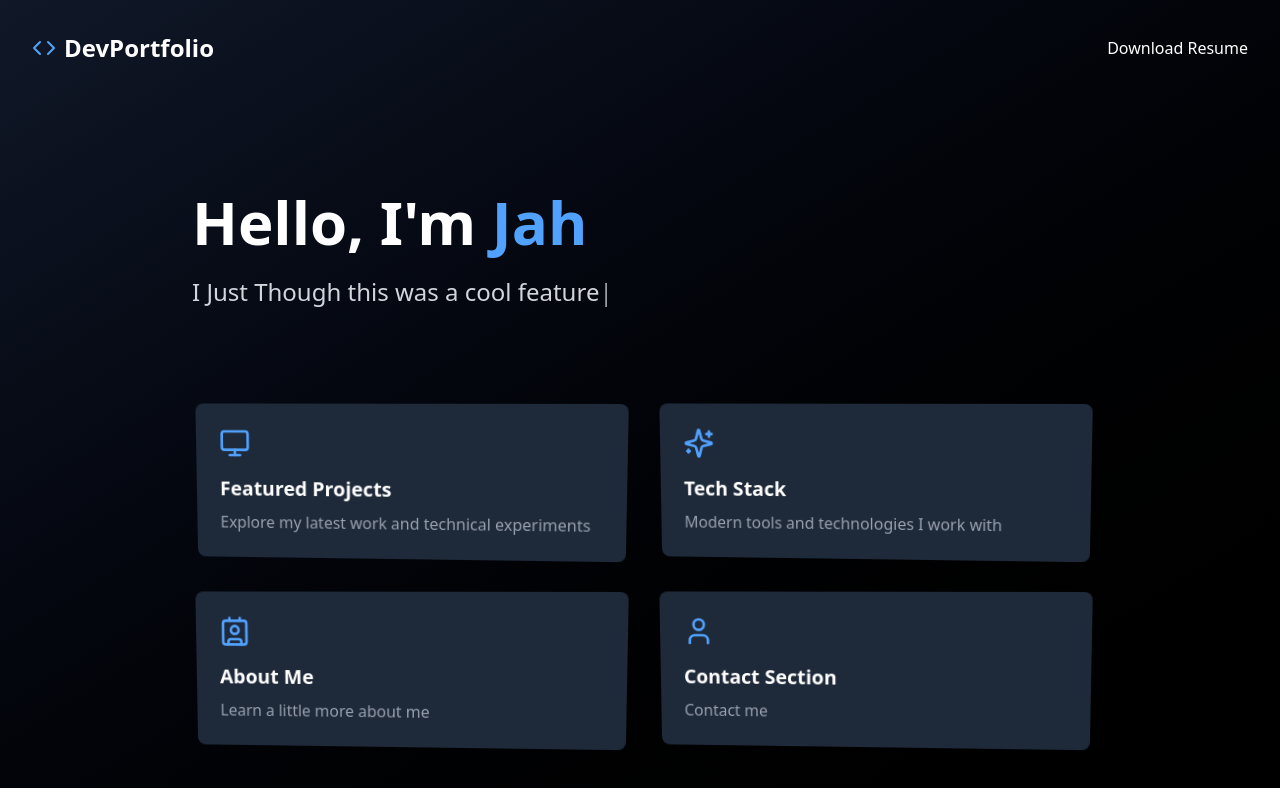
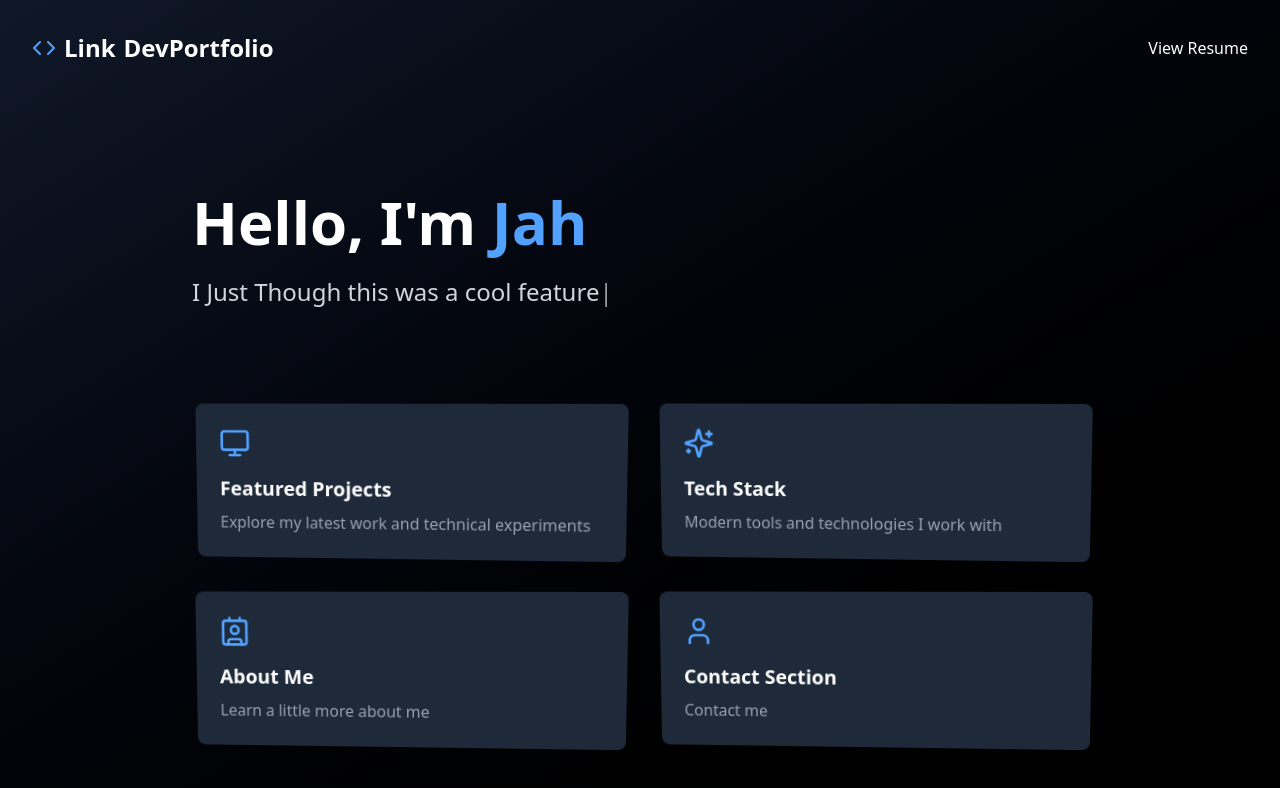
Before and after one commit to Jahshiek/portfolioV2, a React (Vite) app: page / in a window 1280 px wide. Shown: the top 788 px of the page. Built offline with nearby package versions, Linux system fonts and the light colour scheme.

Commit message:
updated resume view

```diff
--- a/src/Portfolio.jsx
+++ b/src/Portfolio.jsx
@@ -77,7 +77,7 @@ const Portfolio = () => {
         <nav className="flex justify-between items-center mb-16">
           <div className="text-2xl font-bold flex items-center gap-2">
             <Code className="text-blue-400" />
-            <span>DevPortfolio</span>
+            Link<span>DevPortfolio</span>
           </div>
           <div className="flex gap-6">
             {/* <Github className="w-6 h-6 hover:text-blue-400 cursor-pointer transition-colors" />
@@ -86,10 +86,10 @@ const Portfolio = () => {
             <button className="button">
               <a
                 className="button"
-                href="/public/Res/Jah_Resume.pdf"
-                download
+                href="https://docs.google.com/document/d/1AQ5jsXpmlO5ikNDbBdJrMljEDG1eBqlQQIaKnOOOpAo/edit?tab=t.0"
+
               >
-                Download Resume
+                View Resume
               </a>
             </button>
           </div>
```
